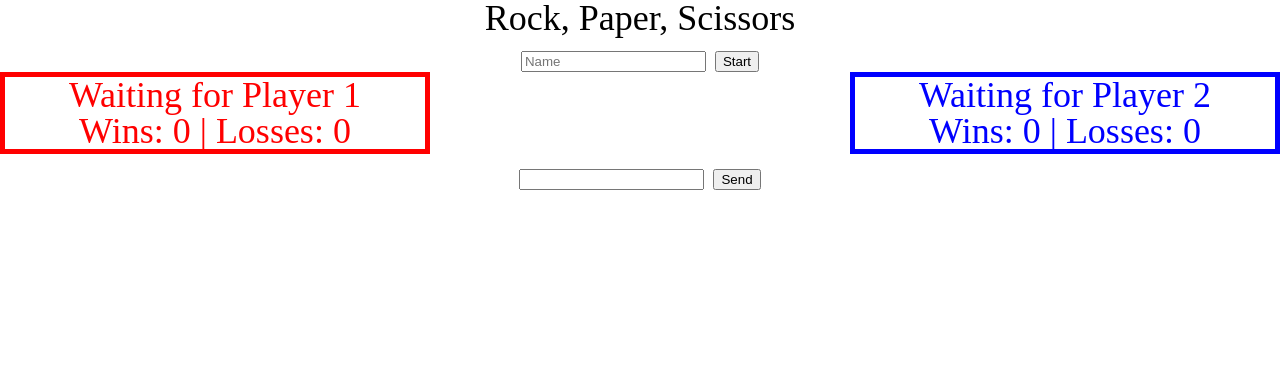
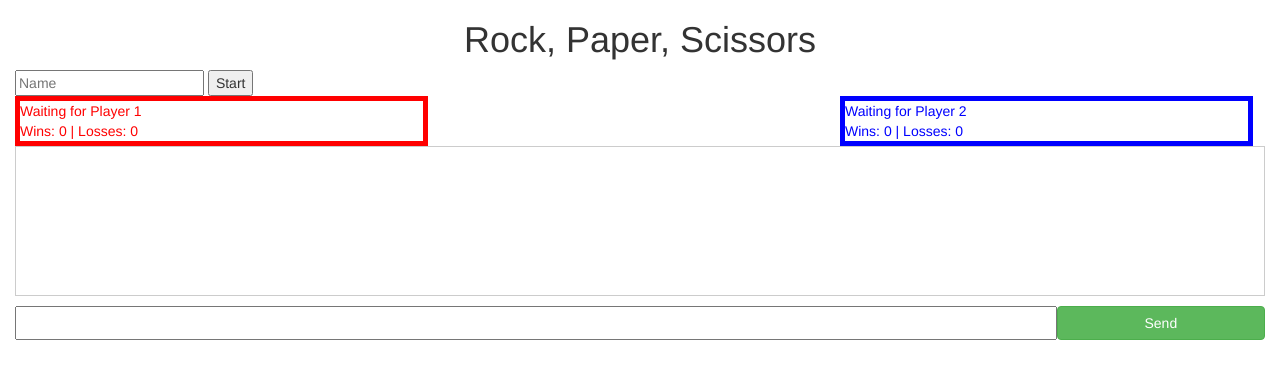
Before and after one commit to grassynull33/RPS-Multiplayer, a plain HTML site: page index.html in a window 1280 px wide. Drawn offline with nearby package versions, Linux system fonts and the light colour scheme; no server answers.

Commit message:
chat functionality finished, started styling with bootstrap

```diff
--- a/assets/css/reset.css
+++ /dev/null
@@ -1,48 +0,0 @@
-/* http://meyerweb.com/eric/tools/css/reset/
-   v2.0 | 20110126
-   License: none (public domain)
-*/
-
-html, body, div, span, applet, object, iframe,
-h1, h2, h3, h4, h5, h6, p, blockquote, pre,
-a, abbr, acronym, address, big, cite, code,
-del, dfn, em, img, ins, kbd, q, s, samp,
-small, strike, strong, sub, sup, tt, var,
-b, u, i, center,
-dl, dt, dd, ol, ul, li,
-fieldset, form, label, legend,
-table, caption, tbody, tfoot, thead, tr, th, td,
-article, aside, canvas, details, embed,
-figure, figcaption, footer, header, hgroup,
-menu, nav, output, ruby, section, summary,
-time, mark, audio, video {
-	margin: 0;
-	padding: 0;
-	border: 0;
-	font-size: 100%;
-	font: inherit;
-	vertical-align: baseline;
-}
-/* HTML5 display-role reset for older browsers */
-article, aside, details, figcaption, figure,
-footer, header, hgroup, menu, nav, section {
-	display: block;
-}
-body {
-	line-height: 1;
-}
-ol, ul {
-	list-style: none;
-}
-blockquote, q {
-	quotes: none;
-}
-blockquote:before, blockquote:after,
-q:before, q:after {
-	content: '';
-	content: none;
-}
-table {
-	border-collapse: collapse;
-	border-spacing: 0;
-}
--- a/assets/css/style.css
+++ b/assets/css/style.css
@@ -1,15 +1,11 @@
-body {
-	font-size: 36px;
-	text-align: center;
-}
-
 section {
 	width: 33%;
 }
 
-.container {
+.game-container {
 	display: flex;
 	align-items: center;
+	flex-wrap: wrap;
 }
 
 #p1-section {
@@ -29,3 +25,26 @@ section {
 #game-message {
 	display: none;
 }
+
+#chat-message {
+	height: 34px;
+}
+
+#message-view {
+	border: 1px solid #ccc;
+	width: 100%;
+	height: 150px;
+	list-style-type: none;
+	padding: 7px 12px 7px 12px;
+	overflow: auto;
+}
+
+.name {
+	font-weight: bold;
+}
+
+.timestamp {
+	float: right;
+	color: #bbb;
+	font-size: 12px;
+}
--- a/assets/js/game.js
+++ b/assets/js/game.js
@@ -310,9 +310,12 @@ chat.on("child_added", function(snap) {
 	var name = snap.val().name;
 	var time = snap.val().time;
 	var message = snap.val().message;
-	var li = $("<li class='message'>").text(name + ": " + message + " ");
+	var li = $("<li class='message'>").text(": " + message + " ");
+	li.prepend($("<span class='name'>").text(name));
 	li.append($("<span class='timestamp'>").text(time));
 	$("#message-view").append(li);
+
+	$("#message-view").animate({ scrollTop: $("#message-view")[0].scrollHeight}, 500);
 });
 
 //Send button for chat click even listener
@@ -321,15 +324,16 @@ $("#send-button").on("click", function(e) {
 
 	if(playerName !== undefined) {
 		var message = $("#chat-message").val();
-
-		$("#chat-message").val("");
-
-		var time = new Date().toLocaleString();
+		var time = new Date().toLocaleString("en-US", {hour: "numeric", minute: "numeric", second: "numeric"});
 
 		chat.push({
 			name: playerName,
 			message: message,
 			time: time
 		});
+
+		$("#message-view").animate({ scrollTop: $("#message-view")[0].scrollHeight}, 500);
+
+		$("#chat-message").val("");
 	}
 });
--- a/index.html
+++ b/index.html
@@ -2,18 +2,19 @@
 <html>
 <head>
 	<title>Rock, Paper, Scissors</title>
-	<link rel="stylesheet" type="text/css" href="assets/css/reset.css">
+	<link rel="stylesheet" type="text/css" href="https://maxcdn.bootstrapcdn.com/bootstrap/3.3.7/css/bootstrap.min.css">
 	<link rel="stylesheet" type="text/css" href="assets/css/style.css">
 </head>
 <body>
-	<h1>Rock, Paper, Scissors</h1>
+	<div class="container-fluid">
+		<h1 class="text-center">Rock, Paper, Scissors</h1>
 		<form id="player-form">
 			<input id="player-name" type="text" placeholder="Name"></input>
 			<button id="name-submit-button" type="submit">Start</button>
 		</form>
 		<p id="you-are-message">Hi, <span id="p-name"></span>! You are Player <span id="p-num"></span></p>
 		<p id="game-message"></p>
-	<div class="container">
+		<div class="game-container">
 			<section id="p1-section">
 				<div id="p1-name">Waiting for Player 1</div>
 				<div id="p1-choices"></div>
@@ -30,12 +31,14 @@
 		</div>
 
 		<!-- Chat -->
-	<form id="chat-form">
+		<div class="chat-container">
 			<ul id="message-view"></ul>
-		<input id="chat-message" type="text"></input>
-		<button id="send-button" type="submit">Send</button>
+			<form id="chat-input" class="form-group">
+				<input id="chat-message" class="col-xs-10" type="text"></input>
+				<button id="send-button" class="btn btn-success col-xs-2" type="submit">Send</button>
 			</form>
-
+		</div>
+	</div>
 
 	<!-- jQuery -->
 	<script
```
Also changed, not shown: 1 other file. Lines whose indentation alone changed are shown as unchanged.
